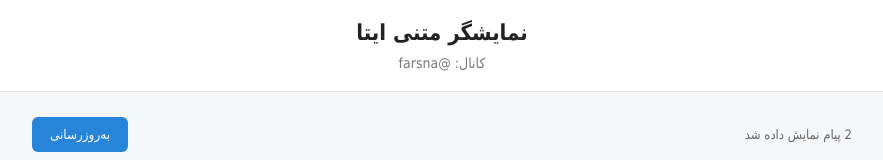
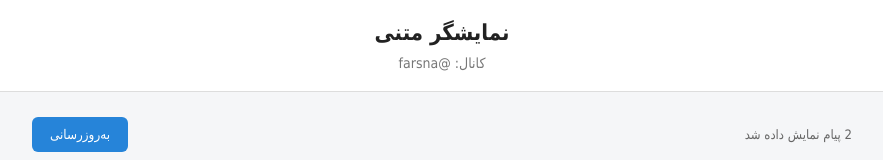
Before and after one commit to pouyannia/eitaa-text-viewer, a plain HTML site: page index.html in a window 1280 px wide. Shown: the top 160 px of the page, without its empty margins (198-1081 px from the left). Drawn offline with Linux system fonts and the light colour scheme.

Commit message:
Update index.html

```diff
--- a/index.html
+++ b/index.html
@@ -13,7 +13,7 @@
 <body>
 
     <header>
-        <h1>نمایشگر متنی ایتا</h1>
+        <h1>نمایشگر متنی </h1>
         <p>کانال: @farsna</p>
     </header>
 
```
